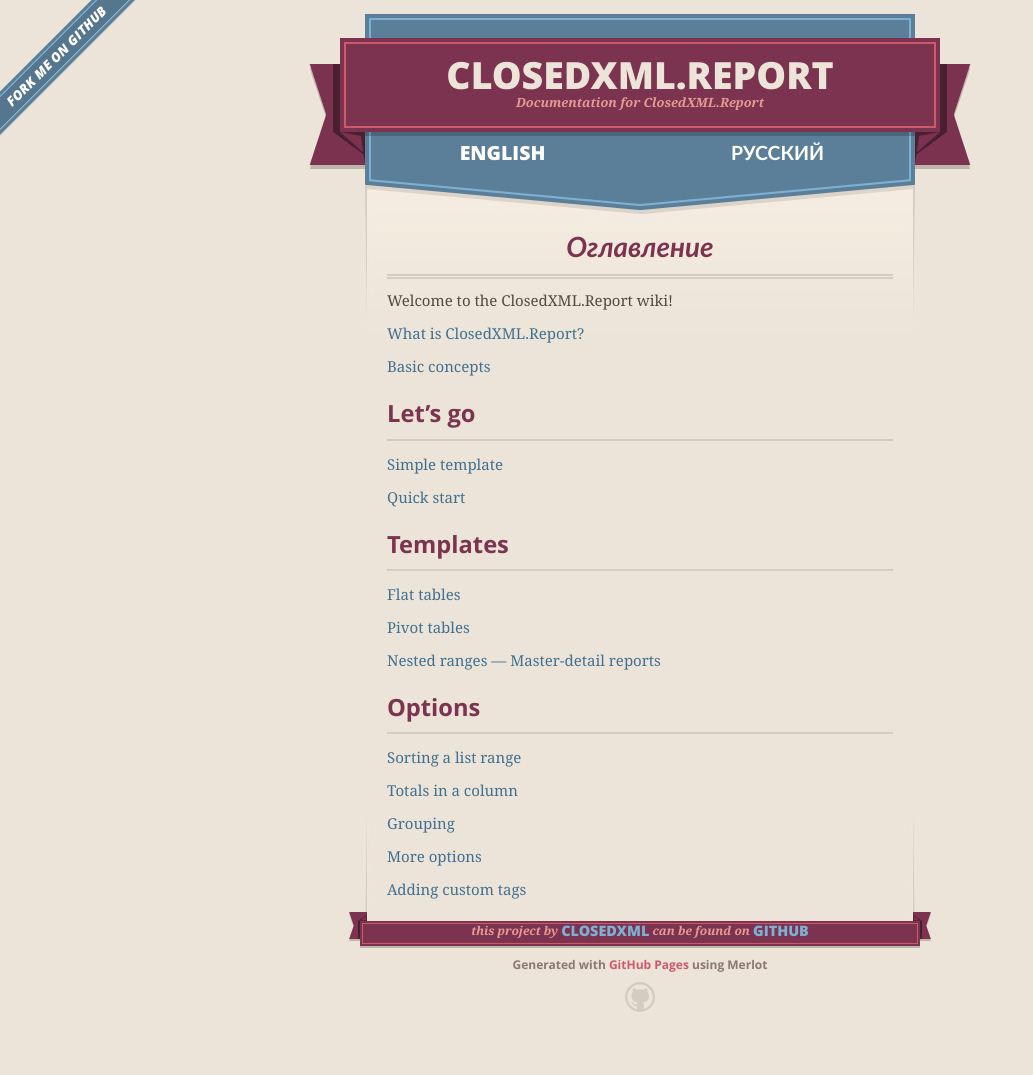
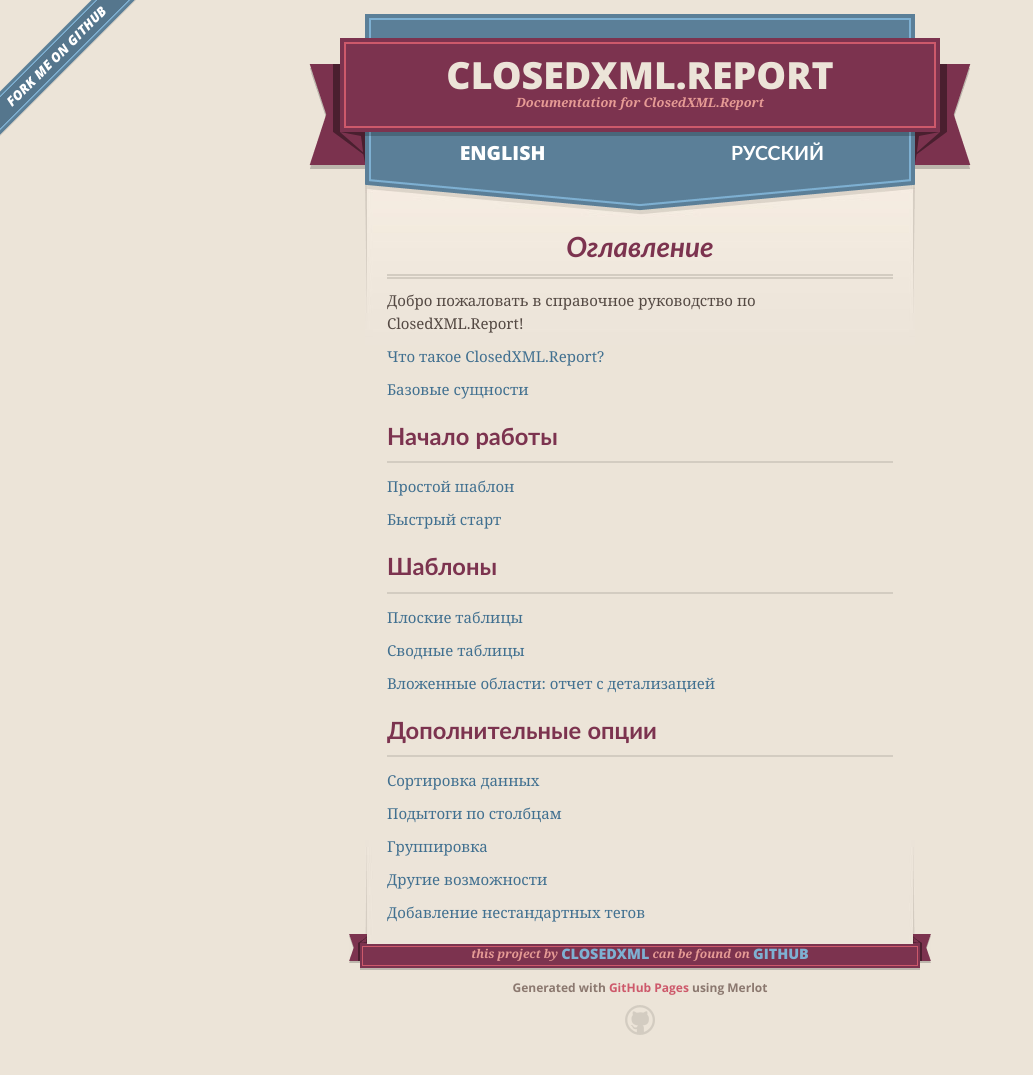
Before and after one commit to ClosedXML/ClosedXML.Report, a Jekyll site: the page built from docs/ru/index.md, in a window 1280 px wide. Shown: the whole page, without its empty margins (0-1033 px from the left). Built offline with Jekyll 4.4.1, drawn with Linux system fonts in a browser that asks for light colours; our own code applies the rules of GitHub Pages for plain Markdown files; before the commit the page ends 1052 px from its top, so only the background shows below that.

Commit message:
Rename files. Translate index.md to Russian.

```diff
--- a/docs/ru/index.md
+++ b/docs/ru/index.md
@@ -4,31 +4,34 @@ title: Оглавление
 
 # Оглавление
 
-Welcome to the ClosedXML.Report wiki!
+Добро пожаловать в справочное руководство по ClosedXML.Report!
 
-[What is ClosedXML.Report?](What-is-ClosedXML.Report)
+[Что такое ClosedXML.Report?](What-is-ClosedXML.Report)
 
-[Basic concepts](Basic-concepts)
+[Базовые сущности](Basic-concepts)
 
-## Let's go
-[Simple template](Simple-template)
+## Начало работы
 
-[Quick start](Quick-start)
+[Простой шаблон](Simple-template)
 
-## Templates
-[Flat tables](Flat-tables)
+[Быстрый старт](Quick-start)
 
-[Pivot tables](Pivot-tables)
+## Шаблоны
 
-[Nested ranges — Master-detail reports](Nested-ranges-—-Master-detail-reports)
+[Плоские таблицы](Flat-tables)
 
-## Options
-[Sorting a list range](Sorting)
+[Сводные таблицы](Pivot-tables)
 
-[Totals in a column](Totals-in-a-column)
+[Вложенные области: отчет с детализацией](Nested-ranges_-Master-detail-reports)
 
-[Grouping](Grouping)
+## Дополнительные опции
 
-[More options](More-options)
+[Сортировка данных](Sorting)
 
-[Adding custom tags](Adding-custom-tags)
+[Подытоги по столбцам](Totals-in-a-column)
+
+[Группировка](Grouping)
+
+[Другие возможности](More-options)
+
+[Добавление нестандартных тегов](Adding-custom-tags)
```
Also changed, not shown: docs/en/index.md (+1 -1 lines), docs/en/Nested-ranges_-Master-detail-reports.md (renamed from docs/en/Nested-ranges-—-Master-detail-reports.md), docs/ru/Nested-ranges_-Master-detail-reports.md (renamed from docs/ru/Nested-ranges-—-Master-detail-reports.md).
